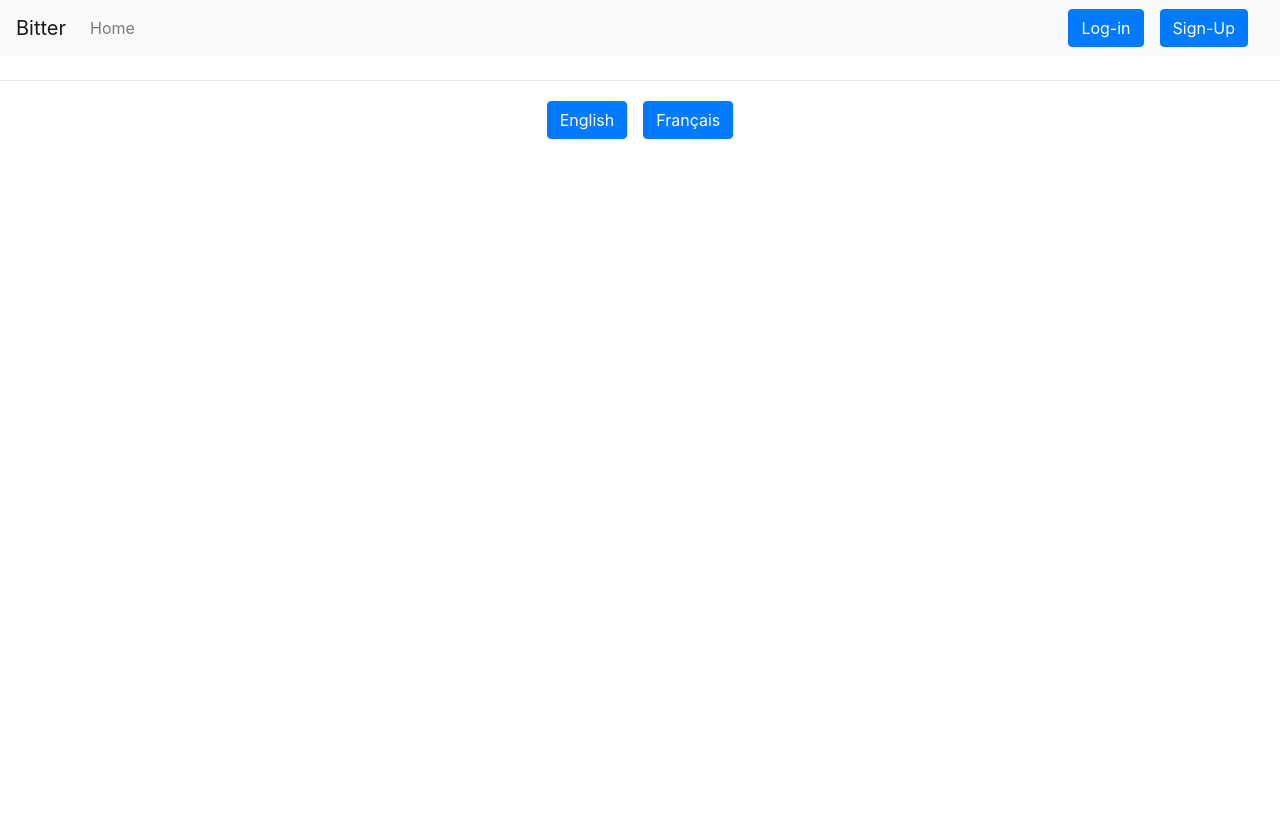
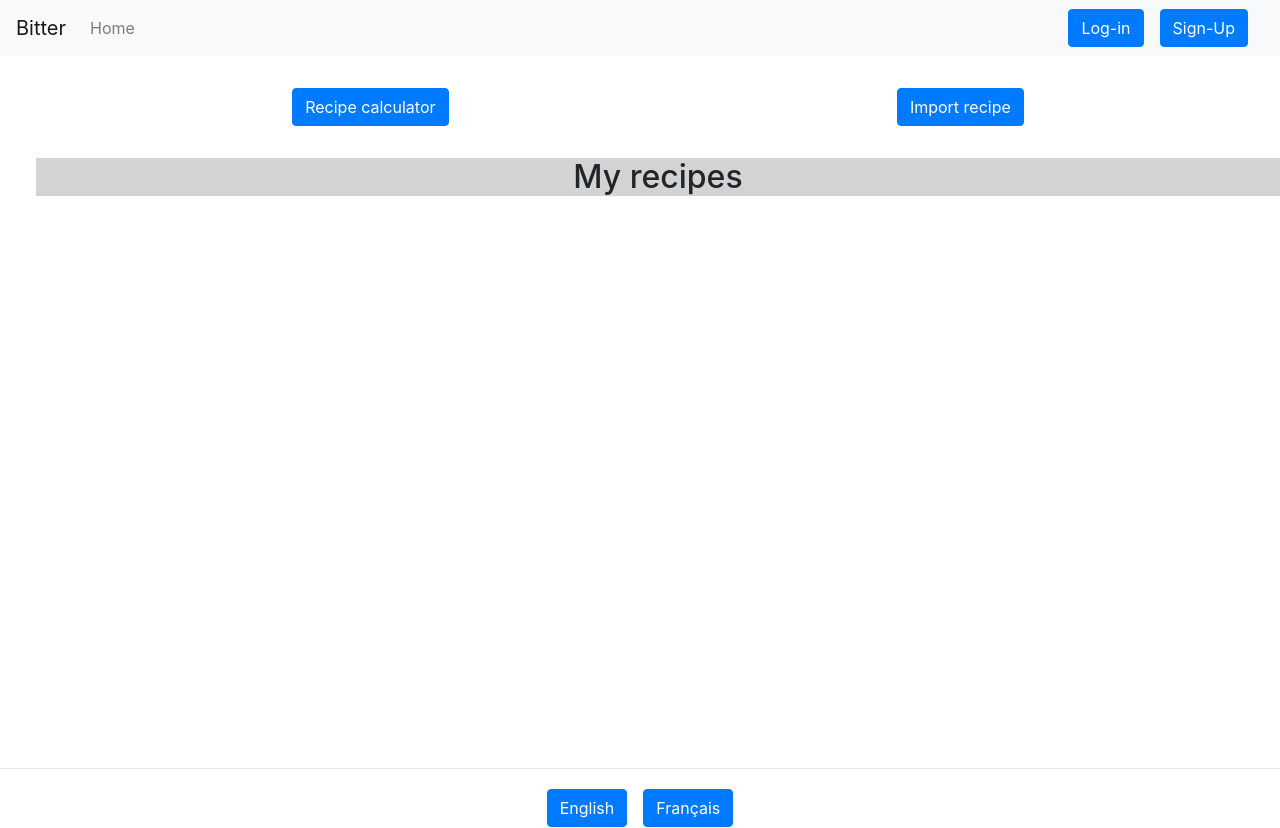
Before and after one commit to thibaudszy/brewing-app-frontend, a React (Create React App) app: page /recipes in a window 1280 px wide. Before the commit the page ends 800 px from the top, so only its background shows below. Built offline with nearby package versions, Linux system fonts and the light colour scheme; no server answers.

Commit message:
Adds buttons and section title in MyRecipes component

```diff
--- a/src/App.css
+++ b/src/App.css
@@ -36,3 +36,6 @@
     transform: rotate(360deg);
   }
 }
+.Body {
+  min-height: 85vh;
+}
--- a/src/App.tsx
+++ b/src/App.tsx
@@ -8,6 +8,7 @@ import Login from "./pages/Login/Login";
 import MyFooter from "./components/Footer/Footer";
 import SignUp from "./pages/SignUp/SignUp";
 import HomePage from "./pages/HomePage/HomePage";
+import MyRecipes from "./pages/MyRecipes/MyRecipes";
 
 function App() {
   return (
@@ -19,6 +20,7 @@ function App() {
           <Route exact path="/" component={HomePage} />
           <Route path="/signup" component={SignUp} />
           <Route path="/login" component={Login} />
+          <Route exact path="/recipes" component={MyRecipes} />
           {/* <Route path="/" component={Error404} /> */}
         </Switch>
       </div>
--- a/src/components/Navbar/LoggedInItems.tsx
+++ b/src/components/Navbar/LoggedInItems.tsx
@@ -13,8 +13,8 @@ export function LoggedInLinks() {
   return (
     <Nav>
       <NavDropdown title={Recipes} id="basic-nav-dropdown">
-        <NavDropdown.Item href="#action/3.1">{myRecipes}</NavDropdown.Item>
-        <NavDropdown.Item href="#action/3.2">
+        <NavDropdown.Item href="recipes">{myRecipes}</NavDropdown.Item>
+        <NavDropdown.Item href="recipe-calculator">
           {create_a_recipe}
         </NavDropdown.Item>
       </NavDropdown>
--- a/src/config/globalTypes.d.ts
+++ b/src/config/globalTypes.d.ts
@@ -21,7 +21,7 @@ interface Action {
   type: string;
   payload: any;
 }
-interface user {
+interface User {
   firstName: string;
   lastName: string;
   email: string;
--- a/src/pages/MyRecipes/MyRecipes.css
+++ b/src/pages/MyRecipes/MyRecipes.css
@@ -0,0 +1,9 @@
+.buttons-row {
+  display: flex;
+  justify-content: space-around;
+  margin: 2em;
+}
+.section-title {
+  background-color: lightgray;
+  width: 100%;
+}
--- a/src/pages/MyRecipes/MyRecipes.tsx
+++ b/src/pages/MyRecipes/MyRecipes.tsx
@@ -1,5 +1,27 @@
 import React from "react";
+import { Button } from "react-bootstrap";
+import translation from "./translation";
+import { useHistory, Link } from "react-router-dom";
+import { useDispatch, useSelector } from "react-redux";
+import { selectUserLanguage } from "../../store/user/selectors";
+import "./MyRecipes.css";
 
 export default function MyRecipes() {
-  return <div></div>;
+  const history = useHistory();
+  const userLanguage: Language = useSelector(selectUserLanguage);
+  const { t_my_recipes, t_recipe_calculator, t_import_recipe } = translation[
+    userLanguage
+  ];
+
+  return (
+    <div className="my-recipes" style={{ width: "100%" }}>
+      <div className="buttons-row">
+        <Button className="MyRecipes-buttons"> {t_recipe_calculator}</Button>
+        <Button className="MyRecipes-buttons"> {t_import_recipe}</Button>
+      </div>
+      <div className="section-title">
+        <h2>{t_my_recipes}</h2>
+      </div>
+    </div>
+  );
 }
--- a/src/pages/MyRecipes/translation.ts
+++ b/src/pages/MyRecipes/translation.ts
@@ -1,6 +1,14 @@
 const translation: TranslationObject = {
-  "En-GB": {},
-  "Fr-FR": {},
+  "En-GB": {
+    t_recipe_calculator: "Recipe calculator",
+    t_import_recipe: "Import recipe",
+    t_my_recipes: "My recipes",
+  },
+  "Fr-FR": {
+    t_recipe_calculator: "Calculateur de recettes",
+    t_import_recipe: "Importer une recette",
+    t_my_recipes: "Mes recettes",
+  },
 };
 
 export default translation;
--- a/src/pages/SignUp/SignUp.tsx
+++ b/src/pages/SignUp/SignUp.tsx
@@ -11,7 +11,7 @@ import translation from "./translation";
 
 export default function Login() {
   const userLanguage: Language = useSelector(selectUserLanguage);
-  const [newUser, setNewUser] = useState<user>({
+  const [newUser, setNewUser] = useState<User>({
     firstName: "",
     lastName: "",
     email: "",
--- a/src/store/user/actions.ts
+++ b/src/store/user/actions.ts
@@ -36,7 +36,7 @@ export const signUp = ({
   password,
   language,
   gender,
-}: user) => {
+}: User) => {
   return async (dispatch: any, getState: any) => {
     dispatch(appLoading());
     try {
```
Also changed, not shown: 1 other file (tests, documents, lock files or other folders).
